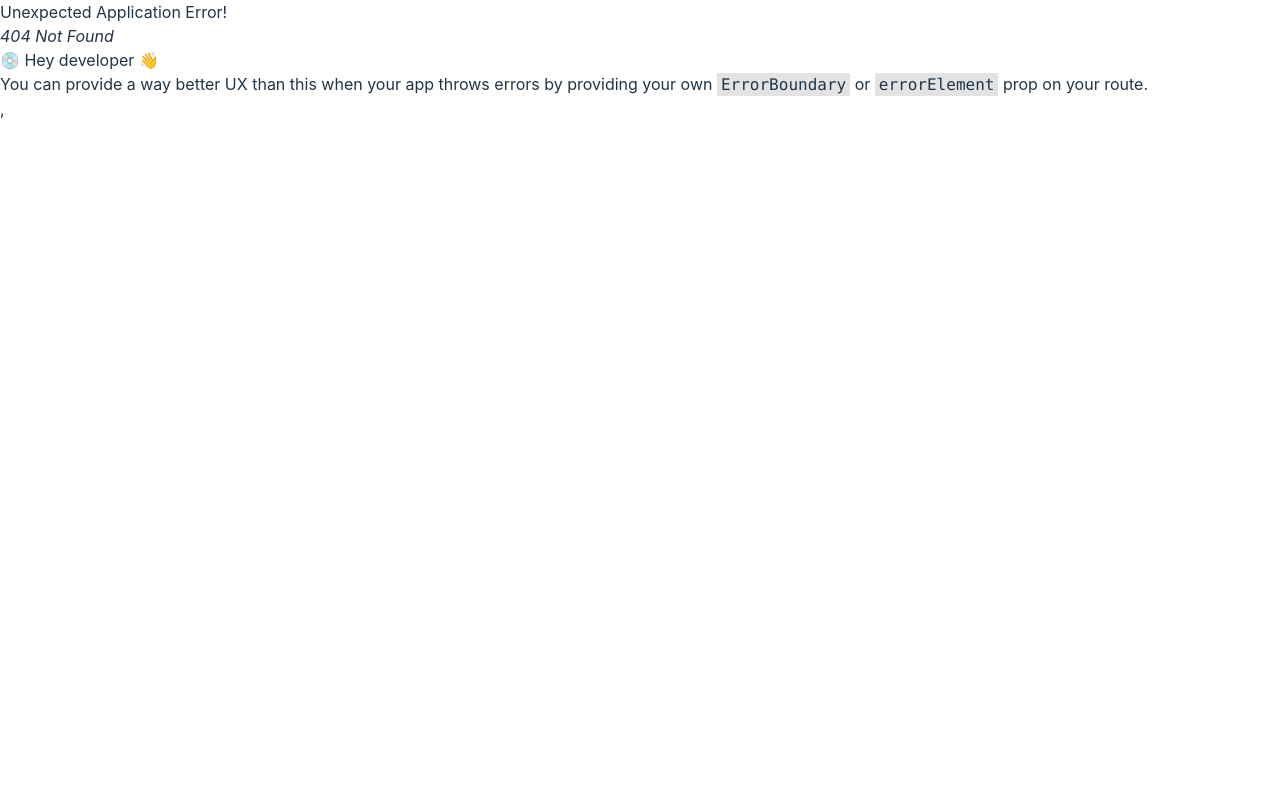
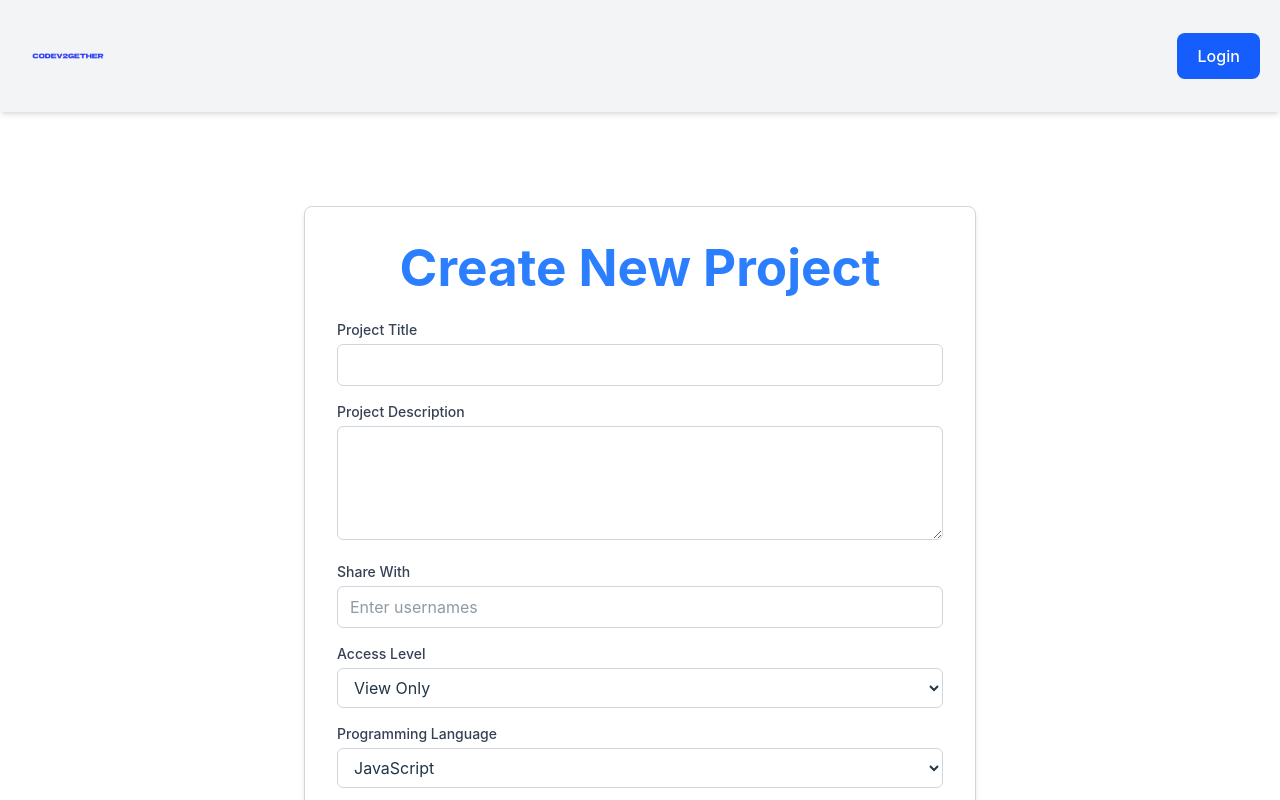
Before and after one commit to jkrmrl/codev2gether-client, a React (Vite) app: page /create-project in a window 1280 px wide. Before the commit this address had no page. Shown: the top 800 px of the page. Built offline with nearby package versions, Linux system fonts and the light colour scheme.

Commit message:
feat(createProject): add createProject page and components on editor page

```diff
--- a/package.json
+++ b/package.json
@@ -10,6 +10,8 @@
     "preview": "vite preview"
   },
   "dependencies": {
+    "@fortawesome/free-solid-svg-icons": "^6.7.2",
+    "@fortawesome/react-fontawesome": "^0.2.2",
     "@tailwindcss/vite": "^4.0.6",
     "react": "^19.0.0",
     "react-dom": "^19.0.0",
--- a/src/components/CardContainer.tsx
+++ b/src/components/CardContainer.tsx
@@ -1,9 +1,11 @@
 import React, {useState} from 'react';
 import Card from './Card';
 import TabButton from './TabButton';
+import { useNavigate } from 'react-router-dom';
 
 const CardContainer: React.FC = () => {
     const [activeTab, setActiveTab] = useState('Tab 1');
+    const navigate = useNavigate();
 
     const handleTabClick = (tabName: string) => {
         setActiveTab(tabName);
@@ -19,7 +21,7 @@ const CardContainer: React.FC = () => {
                     </div>
                     <div
                         className={`cursor-pointer py-2 px-6 text-sm font-semibold text-center bg-blue-600 text-white w-auto rounded-md ml-auto hover:bg-blue-700`}
-                        onClick={() => setActiveTab('tab3')}
+                        onClick={() => navigate('/create-project')}
                     >
                         Add New Project
                     </div>
--- /dev/null
+++ b/src/pages/CreateProject.tsx
@@ -0,0 +1,132 @@
+import React, {useState} from 'react';
+import Header from '../components/Header';
+
+const CreateProject: React.FC = () => {
+    const [projectTitle, setProjectTitle] = useState('');
+    const [projectDescription, setProjectDescription] = useState('');
+    const [shareWith, setShareWith] = useState('');
+    const [selectedLanguage, setSelectedLanguage] = useState('');
+    const [access, setAccess] = useState("");
+
+    const programmingLanguages = ['JavaScript', 'Python', 'Java', 'C++'];
+    const accessLevel = ["View Only", "Edit"];
+
+    const handleSubmit = (e: React.FormEvent) => {
+      e.preventDefault();
+
+      console.log({
+        projectTitle,
+        projectDescription,
+        shareWith,
+      });
+    };
+
+
+    return (
+        <>
+            <Header />
+            <div className="flex mt-8 mb-8 justify-center items-center min-h-screen">
+                <div className="w-full max-w-2xl p-8 bg-white p-4 rounded-t-lg border border-gray-300 shadow-md">
+                <h1 className="font-bold text-blue-500 text-center mb-6">Create New Project</h1>
+                <form onSubmit={handleSubmit}>
+
+                    <div className="mb-4">
+                        <label htmlFor="projectTitle" className="block text-sm font-medium text-gray-700">
+                            Project Title
+                        </label>
+                        <input
+                            type="text"
+                            id="projectTitle"
+                            name="projectTitle"
+                            value={projectTitle}
+                            onChange={(e) => setProjectTitle(e.target.value)}
+                            className="w-full mt-1 px-3 py-2 border border-gray-300 rounded-md focus:outline-none focus:ring-2 focus:ring-blue-500"
+                            required
+                        />
+                    </div>
+
+                    <div className="mb-4">
+                        <label htmlFor="projectDescription" className="block text-sm font-medium text-gray-700">
+                            Project Description
+                        </label>
+                        <textarea
+                            id="projectDescription"
+                            name="projectDescription"
+                            value={projectDescription}
+                            onChange={(e) => setProjectDescription(e.target.value)}
+                            className="w-full mt-1 px-3 py-2 border border-gray-300 rounded-md focus:outline-none focus:ring-2 focus:ring-blue-500"
+                            rows={4}
+                            required
+                        />
+                    </div>
+
+                    <div className="mb-4">
+                        <label htmlFor="shareWith" className="block text-sm font-medium text-gray-700">
+                            Share With
+                        </label>
+                        <input
+                            type="text"
+                            id="shareWith"
+                            name="shareWith"
+                            value={shareWith}
+                            onChange={(e) => setShareWith(e.target.value)}
+                            className="w-full mt-1 px-3 py-2 border border-gray-300 rounded-md focus:outline-none focus:ring-2 focus:ring-blue-500"
+                            placeholder="Enter usernames"
+                            required
+                        />
+                    </div>
+
+                    <div className="mb-4">
+                        <label htmlFor="accessLevel" className="block text-sm font-medium text-gray-700">
+                                Access Level
+                        </label>
+                        <select
+                            id="accessLevel"
+                            name="accessLevel"
+                            value={access}
+                            onChange={(e) => setAccess(e.target.value)}
+                            className="w-full mt-1 px-3 py-2 border border-gray-300 rounded-md focus:outline-none focus:ring-2 focus:ring-blue-500"
+                        >
+                            {accessLevel.map((access) => (
+                                <option key={access} value={access}>
+                                    {access}
+                                </option>
+                            ))}
+                        </select>
+                    </div>
+
+                    <div className="mb-4">
+                        <label htmlFor="programmingLanguage" className="block text-sm font-medium text-gray-700">
+                                Programming Language
+                        </label>
+                        <select
+                            id="programmingLanguage"
+                            name="programmingLanguage"
+                            value={selectedLanguage}
+                            onChange={(e) => setSelectedLanguage(e.target.value)}
+                            className="w-full mt-1 px-3 py-2 border border-gray-300 rounded-md focus:outline-none focus:ring-2 focus:ring-blue-500"
+                        >
+                            {programmingLanguages.map((language) => (
+                                <option key={language} value={language}>
+                                    {language}
+                                </option>
+                            ))}
+                        </select>
+                    </div>
+
+                    <div className="flex justify-end">
+                    <button
+                        type="submit"
+                        className="px-6 py-2 bg-blue-600 text-white rounded-md disabled:bg-gray-400"
+                    >
+                        Create Project
+                    </button>
+                    </div>
+                </form>
+                </div>
+            </div>
+        </>
+    )
+}
+
+export default CreateProject;
--- a/src/pages/Editor.tsx
+++ b/src/pages/Editor.tsx
@@ -0,0 +1,77 @@
+import React, {useState} from 'react';
+import Header from '../components/Header';
+import { FontAwesomeIcon } from '@fortawesome/react-fontawesome';
+import { faEdit, faShareAlt, faHistory, faSave } from '@fortawesome/free-solid-svg-icons';
+
+const Editor: React.FC = () => {
+    const [code, setCode] = useState<string>('');
+    const [projectName, setProjectName] = useState('My Project');
+
+    const handleCodeChange = (event: React.ChangeEvent<HTMLTextAreaElement>) => {
+        setCode(event.target.value);
+    };
+
+    return (
+        <>
+            <Header />
+            <div className="flex h-screen">
+                <div className="flex-1 border-r border-gray-300 flex">
+                    <div className="flex flex-col p-2 border-r border-gray-300">
+                        <button className="btn">
+                            <FontAwesomeIcon icon={faEdit} className="mr-2" />
+                        </button>
+                        <button className="btn">
+                            <FontAwesomeIcon icon={faHistory} className="mr-2" />
+                        </button>
+                        <button className="btn">
+                            <FontAwesomeIcon icon={faShareAlt} className="mr-2" />
+                        </button>
+                    </div>
+
+                    <div className="flex-1 flex flex-col">
+                        <div className="flex items-center justify-between p-4 border-b border-gray-300">
+                            <div className="flex items-center">
+                                <span className="font-semibold">{projectName}</span>
+                            </div>
+                            <div className="flex space-x-2">
+                                <button className="btn">
+                                    <FontAwesomeIcon icon={faSave} className="mr-2" />
+                                </button>
+                                <button className="bg-blue-500 text-white px-4 py-2 rounded hover:bg-blue-600 focus:outline-none focus:ring-2 focus:ring-blue-400 focus:ring-opacity-50 transition">
+                                    Run
+                                </button>
+                            </div>
+                        </div>
+
+                        <div className="flex-1">
+                            <textarea
+                                value={code}
+                                onChange={handleCodeChange}
+                                placeholder="Write your code here..."
+                                className="w-full h-full p-4 text-sm font-mono border-none resize-none focus:outline focus:outline-blue-600"
+                            />
+                        </div>
+                    </div>
+                </div>
+
+                <div className="flex-1 border-l border-gray-300 flex flex-col">
+                    <div className="flex items-center justify-between p-4 border-b border-gray-300">
+                        <span className="font-semibold">Output</span>
+                        <button className="bg-blue-500 text-white px-4 py-2 rounded hover:bg-blue-600 focus:outline-none focus:ring-2 focus:ring-blue-400 focus:ring-opacity-50 transition">
+                            Clear
+                        </button>
+                    </div>
+
+                    <iframe
+                        title="output"
+                        srcDoc={code}
+                        sandbox="allow-scripts"
+                        className="w-full h-full border-none"
+                    />
+                </div>
+            </div>
+        </>
+    );
+};
+
+export default Editor;
```
Also changed, not shown: src/routes.tsx (+10 -0 lines), 1 other file (tests, documents, lock files or other folders).
